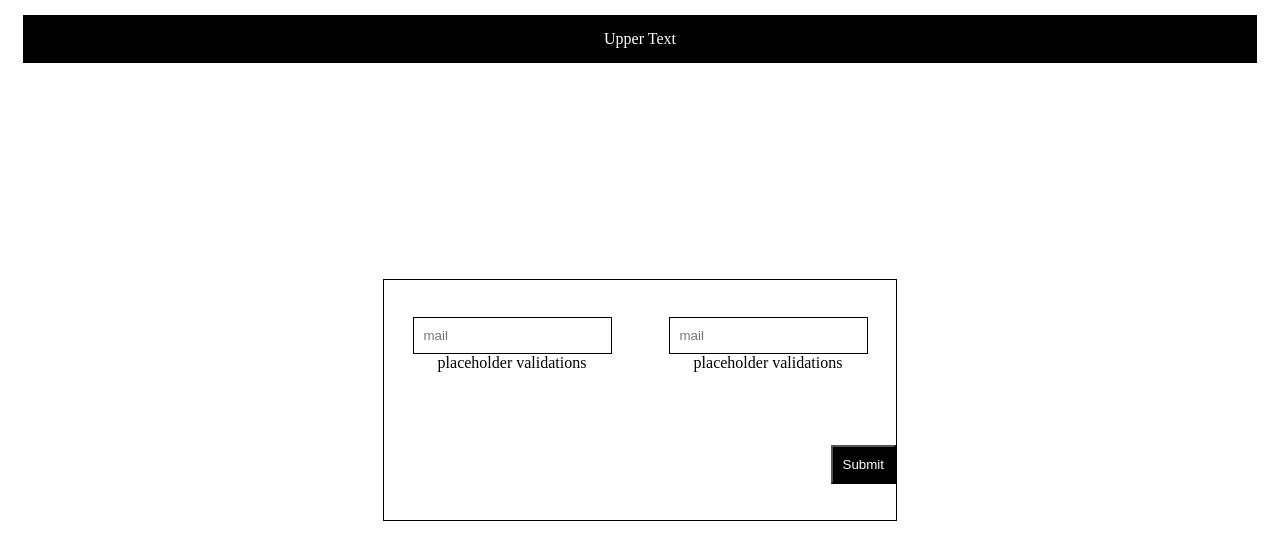
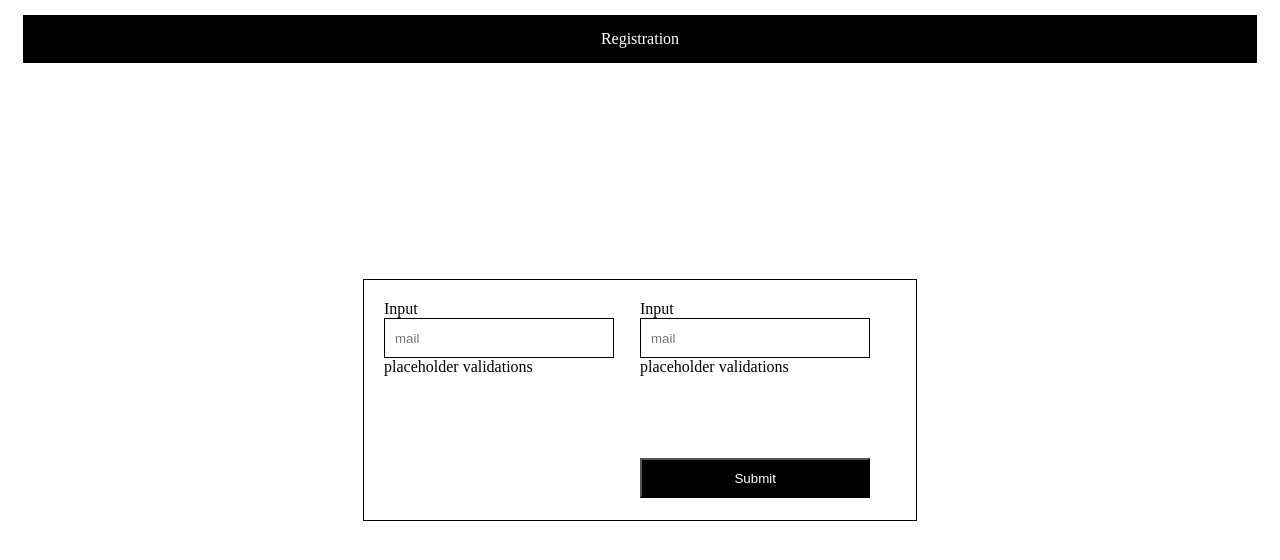
Before and after one commit to DomenicoSacco94/test-registration-form, a React (Create React App) app: page / in a window 1280 px wide. Shown: the top 560 px of the page. Built offline with nearby package versions, Linux system fonts and the light colour scheme.

Commit message:
refine layout

```diff
--- a/src/App.css
+++ b/src/App.css
@@ -7,49 +7,53 @@
     margin: 15px;
 }
 
-.fixed {
+.fixedBox {
     position: fixed;
     top: 0;
     left: 0;
     bottom: 0;
     right: 0;
     overflow: auto;
-    height: 30%;
-    border: 1px solid black;
+    margin: auto;
 }
 
 .formContainer {
+    height: 200px;
+    width: 40%;
+    border: 1px solid black;
     display: flex;
     flex-direction: row;
     flex-wrap: wrap;
-    align-items: center;
-    width: 40%;
-    margin: auto;
-    text-align: center;
+    padding: 20px;
 }
 
-.formData {
-    border: 1px solid black;
+.formColumn {
+    flex: 50%;
 }
 
-.form {
-    flex: 50%;
+.formItem {
+    padding: 10px;
+    width: 90%;
+    height: 40px;
 }
 
 .input{
     border: 1px solid black;
-    padding: 10px;
-    margin: 0px;
+    box-sizing: border-box;
 }
 
 .submitDiv {
-    text-align: left;
-    margin-left: auto;
+    flex: 50%;
 }
 
 .submitButton {
+    position: relative;
     background: black;
     color: white;
     text-align: center;
-    padding: 10px;
+
 }
+
+.validationDiv {
+    height: 100px;
+}
--- a/src/App.js
+++ b/src/App.js
@@ -5,11 +5,15 @@ import SubmitButton from "./SubmitButton";
 function App() {
     return (
         <>
-        <div className="appHeader"> Upper Text</div>
-            <div className="formContainer fixed">
+        <div className="appHeader"> Registration </div>
+            <div className="formContainer fixedBox">
+                <div className="formColumn">
                 <InputForm />
+                </div>
+                <div className="formColumn">
                 <InputForm />
                 <SubmitButton/>
+                </div>
             </div>
         </>
     );
--- a/src/InputForm.js
+++ b/src/InputForm.js
@@ -1,10 +1,11 @@
 function InputForm() {
 
     return (
-        <div className="form">
-        <input type="text" className="input" placeholder="mail"/>
-        <div> placeholder validations</div>
-        </div>
+        <>
+        <div> Input </div>
+        <input type="text" className="input formItem" placeholder="mail"/>
+        <div className="validationDiv"> placeholder validations</div>
+        </>
     );
 }
 
--- a/src/SubmitButton.js
+++ b/src/SubmitButton.js
@@ -1,7 +1,7 @@
 function SubmitButton() {
 
     return (
-        <div className="submitDiv"> <button class="submitButton"> Submit </button> </div>
+        <div className="submitDiv"> <button className="submitButton formItem"> Submit </button> </div>
     );
 }
 
```
